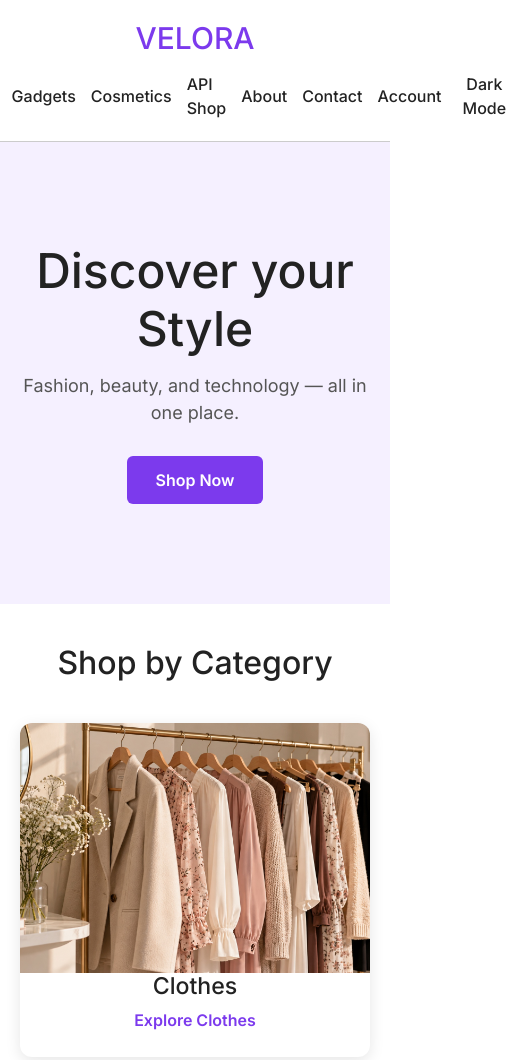
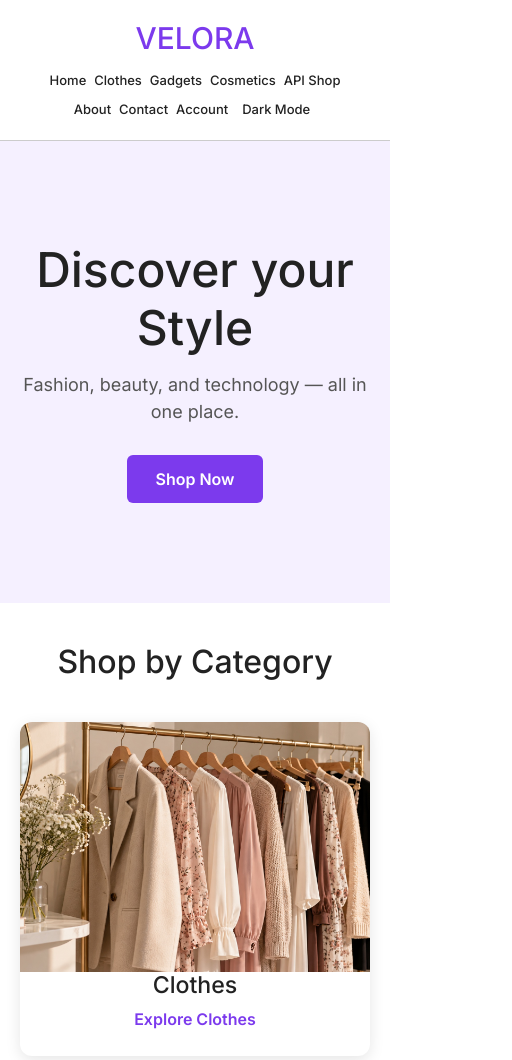
Before and after one commit to Nargess377/online-shop, a plain HTML site: page index.html in a window 390 px wide. Shown: the top 1060 px of the page, 512 px wide, since content can reach past the window. Drawn offline with nearby package versions, Linux system fonts and the light colour scheme.

Commit message:
Fixed visual bugs for mobile interface and updated README.md with report

```diff
--- a/css/style.css
+++ b/css/style.css
@@ -317,11 +317,28 @@ footer a:hover {
 
 @media (max-width: 900px) {
     header { flex-direction: column; gap: 15px; padding: 20px 30px; }
+
+    /* NEW: allow nav items to wrap onto multiple rows on narrow screens */
+    nav {
+        flex-wrap: wrap;
+        justify-content: center;
+        gap: 10px;
+    }
+
+    /* NEW: slightly smaller nav text so more items fit per row */
+    nav a, #theme-toggle, #logout-btn {
+        font-size: 14px;
+    }
+
     .category-grid, .product-grid { grid-template-columns: repeat(2, 1fr); }
     .categories, .featured { padding: 50px 30px; }
 }
 
 @media (max-width: 600px) {
+    /* NEW: tighter spacing on small phones */
+    nav { gap: 8px; }
+    nav a, #theme-toggle, #logout-btn { font-size: 13px; }
+
     .category-grid, .product-grid { grid-template-columns: 1fr; }
     .categories, .featured { padding: 40px 20px; }
     #prevArrow, #nextArrow { font-size: 30px; padding: 10px; }
```
Also changed, not shown: screenshots/imageY.png (added), 1 other file.
